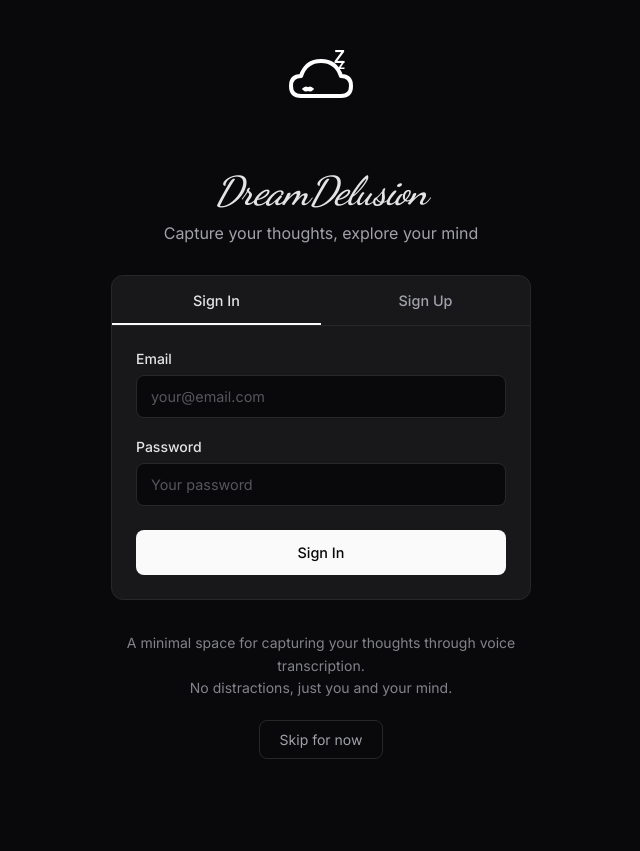
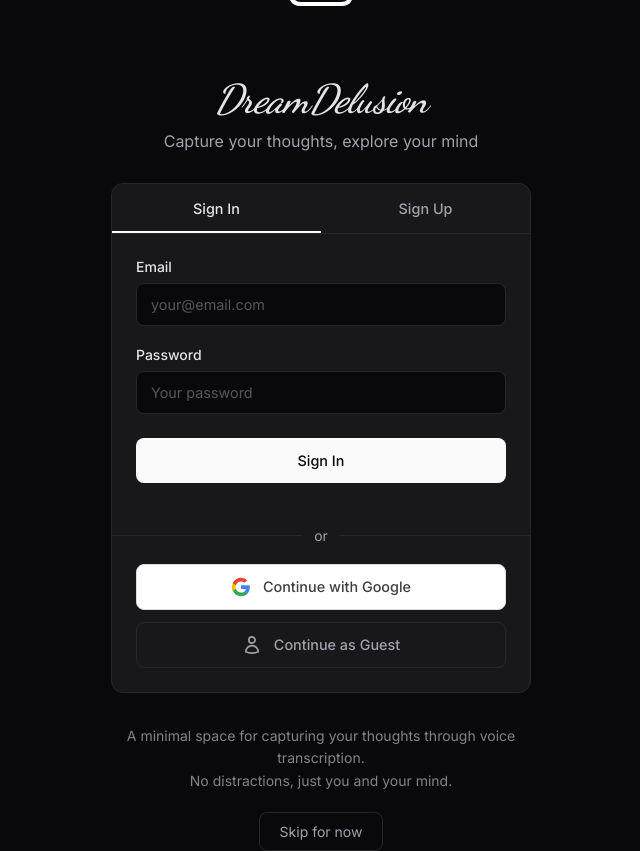
Before and after one commit to zendynr/DreamDelusion, a React (Vite) app: page / in a window 1280 px wide. Shown: the whole page, without its empty margins (319-959 px from the left). Before the commit the page ends 800 px from the top, so only its background shows below. Built offline with nearby package versions, Linux system fonts and the light colour scheme; no server answers.

Commit message:
google login added

```diff
--- a/src/LandingPage.tsx
+++ b/src/LandingPage.tsx
@@ -1,5 +1,5 @@
 import { useState } from 'react';
-import { signUp, signIn } from './auth';
+import { signUp, signIn, signInWithGoogle, signInAnonymously } from './auth';
 import Logo from './Logo';
 
 type AuthMode = 'login' | 'signup';
@@ -126,6 +126,71 @@ export default function LandingPage({ onAuthSuccess, onSkip, theme = 'dark' }: {
               {loading ? 'Please wait...' : mode === 'login' ? 'Sign In' : 'Sign Up'}
             </button>
           </form>
+
+          <div className="auth-divider">
+            <span>or</span>
+          </div>
+
+          <div className="auth-providers">
+            <button
+              type="button"
+              className="auth-provider-button google-button"
+              onClick={async () => {
+                setError('');
+                setLoading(true);
+                try {
+                  const result = await signInWithGoogle();
+                  if (result.success && result.user) {
+                    onAuthSuccess();
+                  } else {
+                    setError(result.error || 'Google sign in failed');
+                  }
+                } catch (err: any) {
+                  console.error('Google auth error:', err);
+                  setError(err.message || 'An unexpected error occurred');
+                } finally {
+                  setLoading(false);
+                }
+              }}
+              disabled={loading}
+            >
+              <svg className="google-icon" viewBox="0 0 24 24" xmlns="http://www.w3.org/2000/svg">
+                <path d="M22.56 12.25c0-.78-.07-1.53-.2-2.25H12v4.26h5.92c-.26 1.37-1.04 2.53-2.21 3.31v2.77h3.57c2.08-1.92 3.28-4.74 3.28-8.09z" fill="#4285F4"/>
+                <path d="M12 23c2.97 0 5.46-.98 7.28-2.66l-3.57-2.77c-.98.66-2.23 1.06-3.71 1.06-2.86 0-5.29-1.93-6.16-4.53H2.18v2.84C3.99 20.53 7.7 23 12 23z" fill="#34A853"/>
+                <path d="M5.84 14.09c-.22-.66-.35-1.36-.35-2.09s.13-1.43.35-2.09V7.07H2.18C1.43 8.55 1 10.22 1 12s.43 3.45 1.18 4.93l2.85-2.22.81-.62z" fill="#FBBC05"/>
+                <path d="M12 5.38c1.62 0 3.06.56 4.21 1.64l3.15-3.15C17.45 2.09 14.97 1 12 1 7.7 1 3.99 3.47 2.18 7.07l3.66 2.84c.87-2.6 3.3-4.53 6.16-4.53z" fill="#EA4335"/>
+              </svg>
+              Continue with Google
+            </button>
+
+            <button
+              type="button"
+              className="auth-provider-button anonymous-button"
+              onClick={async () => {
+                setError('');
+                setLoading(true);
+                try {
+                  const result = await signInAnonymously();
+                  if (result.success && result.user) {
+                    onAuthSuccess();
+                  } else {
+                    setError(result.error || 'Anonymous sign in failed');
+                  }
+                } catch (err: any) {
+                  console.error('Anonymous auth error:', err);
+                  setError(err.message || 'An unexpected error occurred');
+                } finally {
+                  setLoading(false);
+                }
+              }}
+              disabled={loading}
+            >
+              <svg className="anonymous-icon" fill="none" viewBox="0 0 24 24" stroke="currentColor" strokeWidth="2">
+                <path strokeLinecap="round" strokeLinejoin="round" d="M15.75 6a3.75 3.75 0 11-7.5 0 3.75 3.75 0 017.5 0zM4.501 20.118a7.5 7.5 0 0114.998 0A17.933 17.933 0 0112 21.75c-2.676 0-5.216-.584-7.499-1.632z" />
+              </svg>
+              Continue as Guest
+            </button>
+          </div>
         </div>
 
         <div className="landing-footer">
--- a/src/auth.ts
+++ b/src/auth.ts
@@ -8,6 +8,8 @@ export {
   updateUserProfile as updateUser,
   deleteUserAccount as deleteUser,
   onAuthStateChange,
+  signInWithGoogle,
+  signInAnonymouslyUser as signInAnonymously,
 } from './firebase/auth';
 
 // Legacy function for backward compatibility (no longer needed but kept for migration)
--- a/src/firebase/auth.ts
+++ b/src/firebase/auth.ts
@@ -9,6 +9,9 @@ import {
   updatePassword,
   reauthenticateWithCredential,
   EmailAuthProvider,
+  signInWithPopup,
+  GoogleAuthProvider,
+  signInAnonymously,
 } from 'firebase/auth';
 import { auth } from './config';
 import { saveUserProfile, getUserProfile } from './db';
@@ -250,6 +253,68 @@ export async function deleteUserAccount(
   }
 }
 
+// Sign in with Google
+export async function signInWithGoogle(): Promise<{ success: boolean; error?: string; user?: User }> {
+  try {
+    const provider = new GoogleAuthProvider();
+    const userCredential = await signInWithPopup(auth, provider);
+    const firebaseUser = userCredential.user;
+
+    // Check if user profile exists in Firestore, if not create it
+    let profile = await getUserProfile(firebaseUser.uid);
+    if (!profile) {
+      // Save user profile to Firestore
+      await saveUserProfile(firebaseUser.uid, {
+        name: firebaseUser.displayName || '',
+        email: firebaseUser.email || '',
+      });
+      profile = await getUserProfile(firebaseUser.uid);
+    }
+
+    const appUser = firebaseUserToAppUser(
+      firebaseUser,
+      profile?.name || firebaseUser.displayName || undefined
+    );
+
+    return { success: true, user: appUser };
+  } catch (error: any) {
+    console.error('Google sign in error:', error);
+
+    // Handle Firebase Auth errors
+    if (error.code === 'auth/popup-closed-by-user') {
+      return { success: false, error: 'Sign in cancelled' };
+    } else if (error.code === 'auth/popup-blocked') {
+      return { success: false, error: 'Popup blocked. Please allow popups for this site.' };
+    }
+
+    return { success: false, error: error.message || 'Failed to sign in with Google' };
+  }
+}
+
+// Sign in anonymously
+export async function signInAnonymouslyUser(): Promise<{ success: boolean; error?: string; user?: User }> {
+  try {
+    const userCredential = await signInAnonymously(auth);
+    const firebaseUser = userCredential.user;
+
+    // Generate a display name for anonymous users
+    const anonymousName = `Guest ${firebaseUser.uid.substring(0, 6)}`;
+
+    // Save user profile to Firestore
+    await saveUserProfile(firebaseUser.uid, {
+      name: anonymousName,
+      email: '', // Anonymous users don't have email
+    });
+
+    const appUser = firebaseUserToAppUser(firebaseUser, anonymousName);
+    return { success: true, user: appUser };
+  } catch (error: any) {
+    console.error('Anonymous sign in error:', error);
+
+    return { success: false, error: error.message || 'Failed to sign in anonymously' };
+  }
+}
+
 // Subscribe to auth state changes
 export function onAuthStateChange(
   callback: (user: User | null) => void
--- a/src/index.css
+++ b/src/index.css
@@ -887,6 +887,98 @@ body {
   transform: none;
 }
 
+.auth-divider {
+  display: flex;
+  align-items: center;
+  margin: 20px 0;
+  text-align: center;
+}
+
+.auth-divider::before,
+.auth-divider::after {
+  content: '';
+  flex: 1;
+  height: 1px;
+  background: var(--border-color);
+}
+
+.auth-divider span {
+  padding: 0 12px;
+  color: var(--text-secondary);
+  font-size: 0.875rem;
+}
+
+.auth-providers {
+  display: flex;
+  flex-direction: column;
+  gap: 12px;
+  padding: 0 24px 24px;
+}
+
+.auth-provider-button {
+  display: flex;
+  align-items: center;
+  justify-content: center;
+  gap: 12px;
+  background-color: var(--bg-core);
+  color: var(--text-primary);
+  border: 1px solid var(--border-color);
+  padding: 12px;
+  border-radius: 8px;
+  font-size: 0.9rem;
+  font-weight: 500;
+  cursor: pointer;
+  transition: all 0.2s;
+  font-family: 'Inter', sans-serif;
+  width: 100%;
+}
+
+.auth-provider-button:hover:not(:disabled) {
+  border-color: var(--border-hover);
+  background-color: var(--bg-panel);
+  transform: translateY(-1px);
+}
+
+.auth-provider-button:disabled {
+  opacity: 0.5;
+  cursor: not-allowed;
+  transform: none;
+}
+
+.auth-provider-button .google-icon,
+.auth-provider-button .anonymous-icon {
+  width: 20px;
+  height: 20px;
+  flex-shrink: 0;
+}
+
+.google-button {
+  background-color: #fff;
+  color: #3c4043;
+  border-color: #dadce0;
+}
+
+.google-button:hover:not(:disabled) {
+  background-color: #f8f9fa;
+  border-color: #dadce0;
+  box-shadow: 0 1px 3px rgba(0, 0, 0, 0.1);
+}
+
+[data-theme="dark"] .google-button {
+  background-color: #fff;
+  color: #3c4043;
+}
+
+.anonymous-button {
+  background-color: transparent;
+  color: var(--text-secondary);
+}
+
+.anonymous-button:hover:not(:disabled) {
+  color: var(--text-primary);
+  background-color: var(--bg-panel);
+}
+
 /* Account Management */
 .account-management {
   flex: 1;
```
Also changed, not shown: 1 other file (tests, documents, lock files or other folders).
